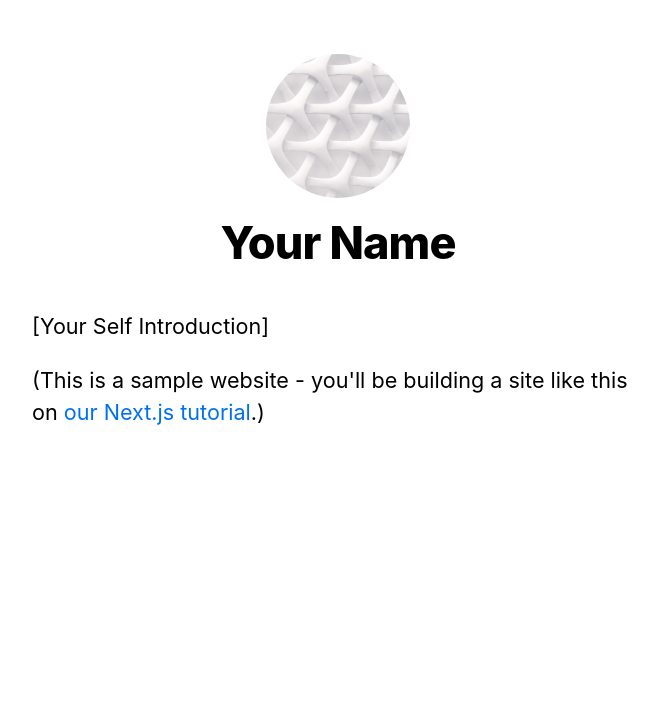
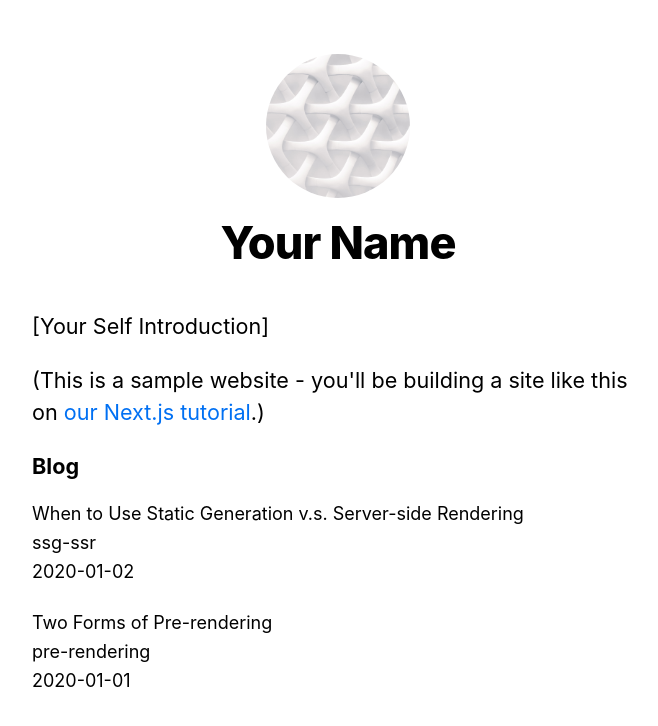
Before and after one commit to takubii/nextjs-blog-tutorial, a Next.js app: page / in a window 1280 px wide. Shown: the top 726 px of the page, without its empty margins (302-960 px from the left). Built offline with nearby package versions, Linux system fonts and the light colour scheme.

Commit message:
[add]外部データ(ファイル)からデータを取得し、表示する機能を追加

```diff
--- a/src/app/page.tsx
+++ b/src/app/page.tsx
@@ -1,6 +1,4 @@
-import Link from 'next/link';
-import Image from 'next/image';
-
+import { getSortedPostsData } from '@/lib/posts';
 import Layout, { siteTitle, metaData } from '../components/layout';
 import utilStyles from '../styles/utils.module.css';
 
@@ -10,6 +8,8 @@
 };
 
 export default function Home() {
+  const allPostsData = getSortedPostsData();
+
   return (
     <Layout home>
       <section className={utilStyles.headingMd}>
@@ -19,6 +19,20 @@
           <a href='https://nextjs.org/learn'>our Next.js tutorial</a>.)
         </p>
       </section>
+      <section>
+        <h2 className={utilStyles.headingLg}>Blog</h2>
+        <ul className={utilStyles.list}>
+          {allPostsData.map(({ id, date, title }) => (
+            <li className={utilStyles.listItem} key={id}>
+              {title}
+              <br />
+              {id}
+              <br />
+              {date}
+            </li>
+          ))}
+        </ul>
+      </section>
     </Layout>
   );
 }
```
